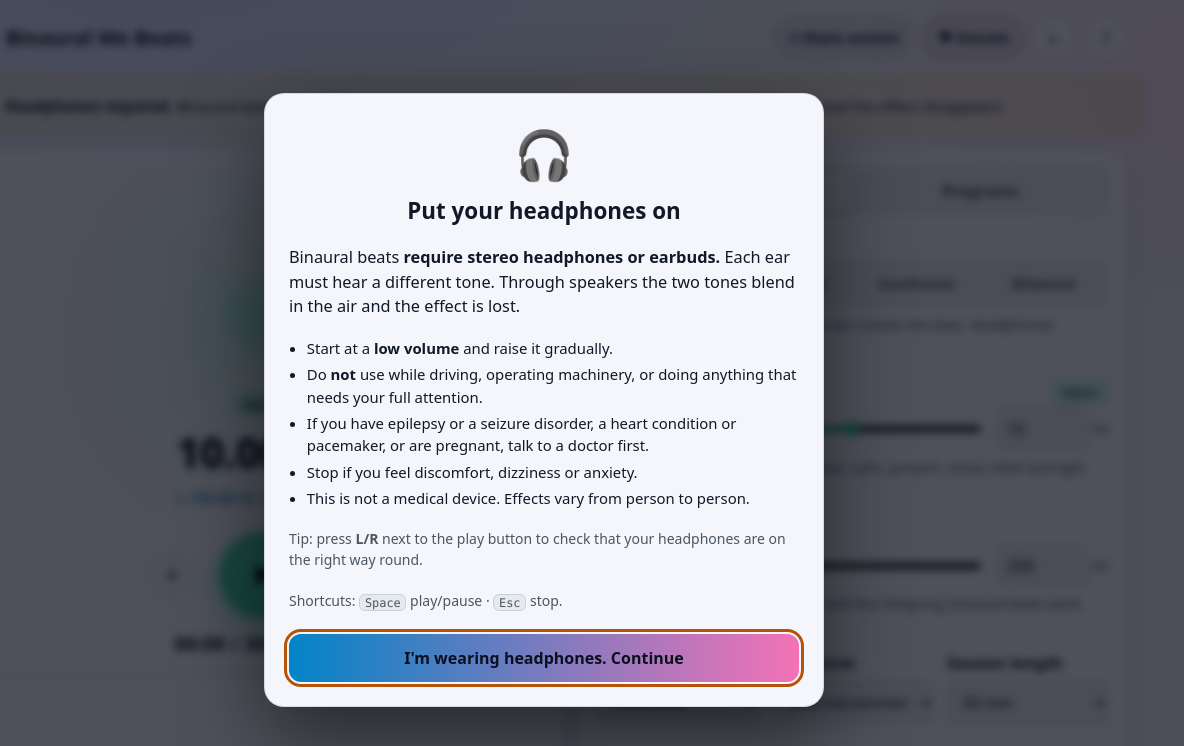
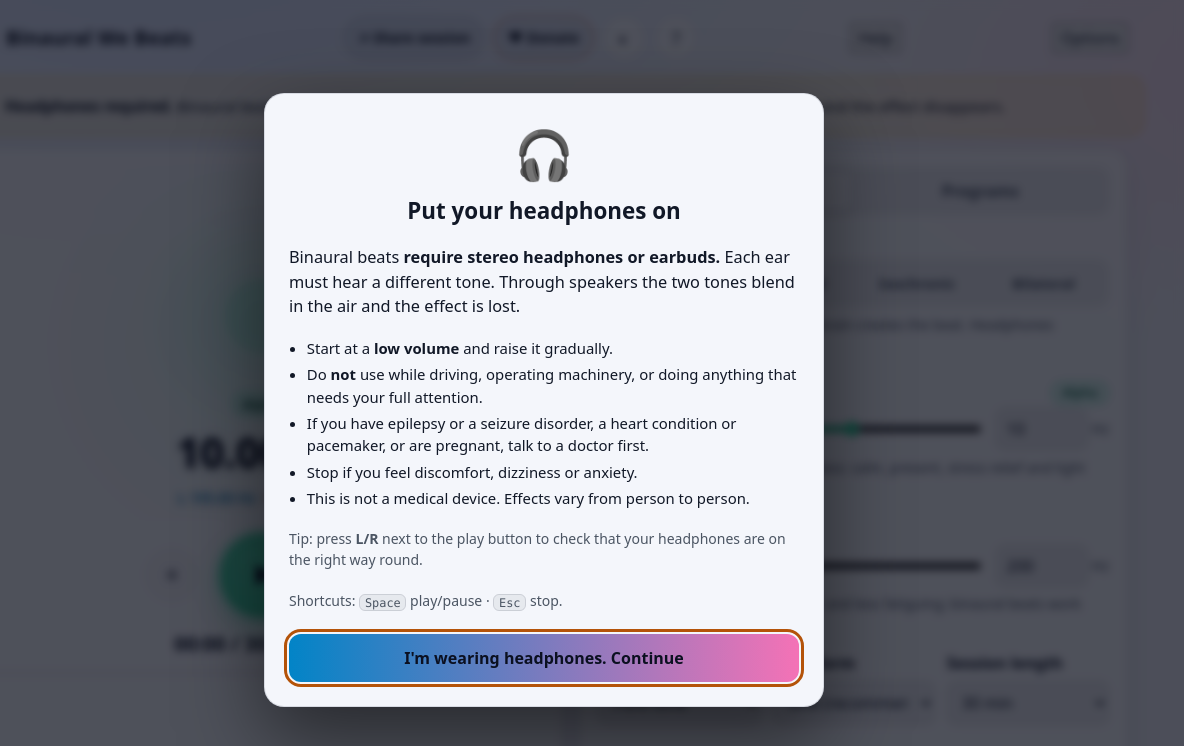
Before and after one commit to djshellshoxxx/binauralwebeats, a website with bundled scripts: page index.html in a window 1280 px wide. Shown: the top 746 px of the page, 96-1280 px from the left. Built offline with nearby package versions, Linux system fonts and the light colour scheme.

Commit message:
Wire Help and tooltip options into app

```diff
--- a/index.html
+++ b/index.html
@@ -474,5 +474,5 @@
   </div>
   <div id="live" class="sr-only" aria-live="polite"></div>
   <noscript><p class="noscript">This app needs JavaScript and the Web Audio API.</p></noscript>
-</body>
+<script type="module" src="./ui-assistance.js"></script>\n</body>
 </html>
```
